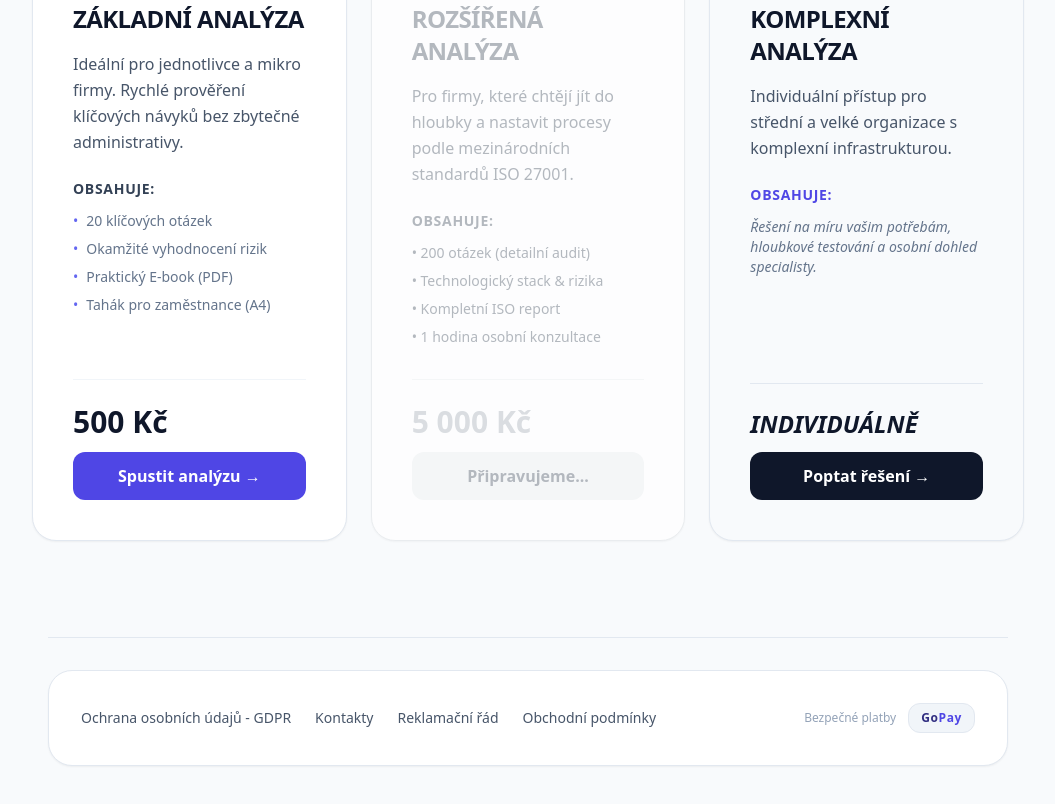
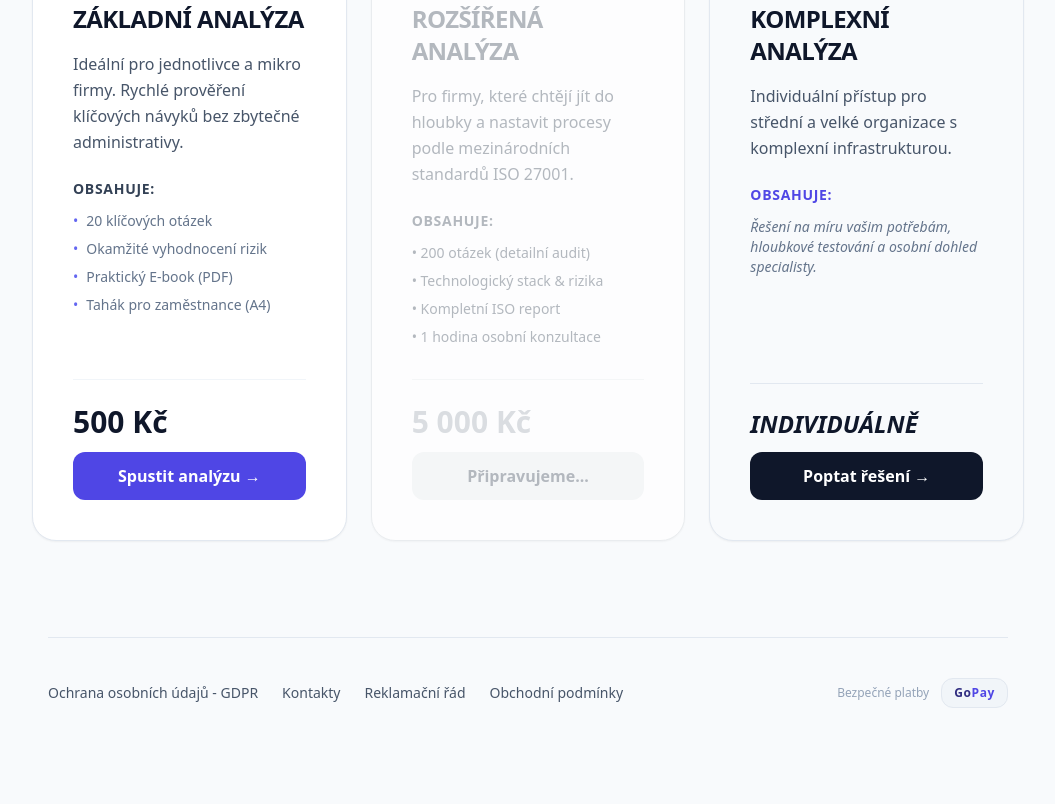
Before and after one commit to petrxkolar/securitymonitor2, a website: page index.html in a window 1280 px wide. Shown: the part 1009-1813 px from the top of the page, without its empty margins (112-1167 px from the left). Drawn offline with nearby package versions, Linux system fonts and the light colour scheme.

Commit message:
Update index.html

```diff
--- a/index.html
+++ b/index.html
@@ -1921,11 +1921,11 @@ function formatBySemicolon(text) {
 
 
 <!-- Patička webu -->
-<footer class="max-w-6xl mx-auto mt-24 px-4 mb-12 no-print">
+<footer class="max-w-5xl mx-auto mt-24 px-4 mb-12 no-print">
     <!-- Horní oddělující linka nad celou patičkou -->
     <div class="border-t border-slate-200 w-full mb-8"></div>
 
-    <div class="bg-white border border-slate-200 rounded-3xl p-6 md:p-8 shadow-sm flex flex-col md:flex-row items-center justify-between gap-6 text-sm text-slate-600">
+    <div class="flex flex-col md:flex-row items-center justify-between gap-6 text-sm text-slate-600 py-2">
 
         <!-- Odkazy na stránky -->
         <div class="flex flex-wrap justify-center md:justify-start gap-4 md:gap-6 font-medium">
```
